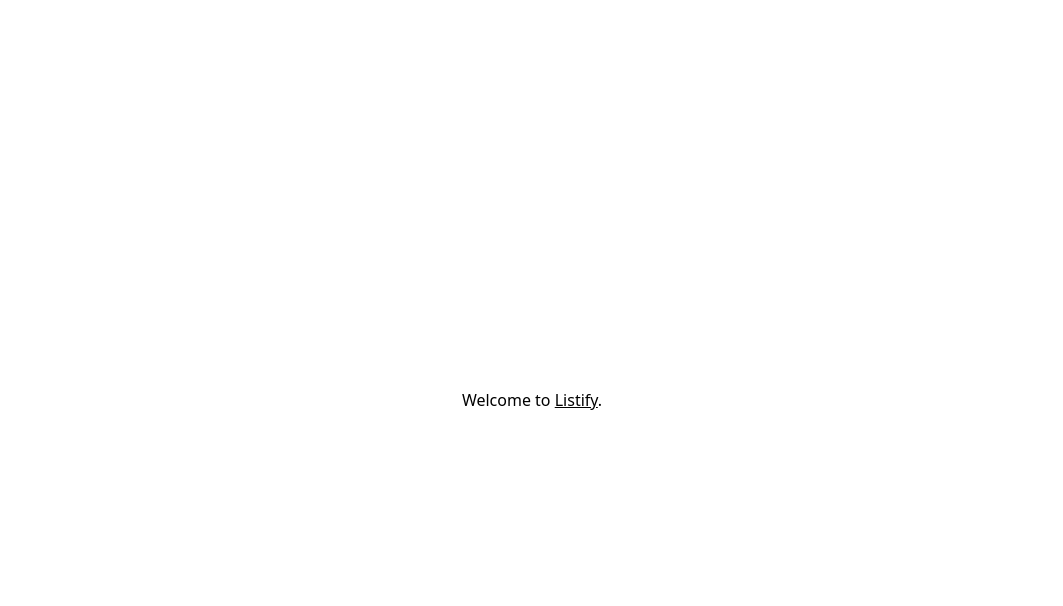
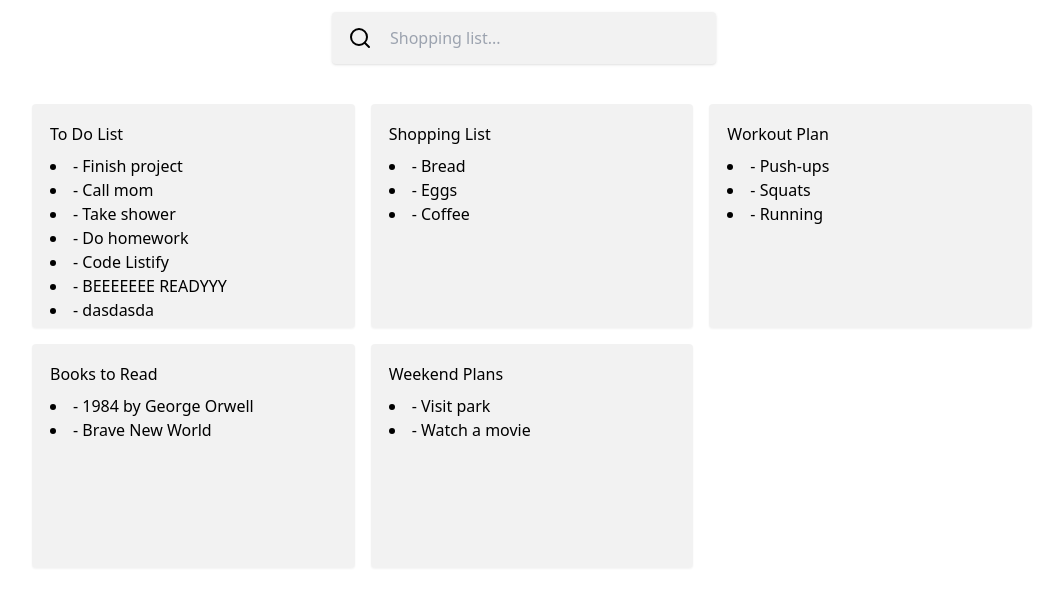
Before and after one commit to kauefraga/listify, a React (Vite) app in the folder apps/frontend/: page / in a window 1280 px wide. Shown: the top 606 px of the page, without its empty margins (108-1171 px from the left). Built offline with nearby package versions, Linux system fonts and the light colour scheme.

Commit message:
Create root page using mocks

```diff
--- /dev/null
+++ b/apps/frontend/src/components/list-item.tsx
@@ -0,0 +1,20 @@
+interface ListItemProps {
+  list: {
+    id: string;
+    name: string;
+    content: string;
+  };
+}
+
+export function ListItem({ list }: ListItemProps) {
+  return (
+    <li className="bg-black/5 overflow-scroll space-y-2 h-56 border-2 border-transparent transition-colors hover:border-pink-400 p-4 rounded shadow-sm">
+      <p className="font-medium">{list.name}</p>
+      <ul className="list-disc list-inside">
+        {list.content.split('\n').map(item => (
+          <li key={item}>{item}</li>
+        ))}
+      </ul>
+    </li>
+  );
+}
--- /dev/null
+++ b/apps/frontend/src/components/list-root.tsx
@@ -0,0 +1,9 @@
+import type { ReactNode } from 'react';
+
+interface ListRootProps {
+  children: ReactNode;
+}
+
+export function ListRoot({ children }: ListRootProps) {
+  return <ul className="grid grid-cols-3 gap-4">{children}</ul>;
+}
--- a/apps/frontend/src/pages/root.css
+++ /dev/null
@@ -1,10 +0,0 @@
-* {
-  margin: 0;
-}
-
-#root {
-  display: flex;
-  justify-content: center;
-  height: 100dvh;
-  align-items: center;
-}
--- a/apps/frontend/src/pages/root.tsx
+++ b/apps/frontend/src/pages/root.tsx
@@ -1,11 +1,65 @@
-import './root.css';
+import { Search } from 'lucide-react';
+import { useState } from 'react';
+import { ListItem } from '../components/list-item';
+import { ListRoot } from '../components/list-root';
 
 export function Root() {
+  const lists = [
+    {
+      id: '1a2b3c4d-5e6f-7g8h-9i10-j11k12l13m14',
+      name: 'To Do List',
+      content:
+        '- Finish project\n- Call mom\n- Take shower\n- Do homework\n- Code Listify\n- BEEEEEEE READYYY\n- dasdasda\n- dasdasdasdas',
+    },
+    {
+      id: '2b3c4d5e-6f7g-8h9i-10j11-k12l13m14n15',
+      name: 'Shopping List',
+      content: '- Bread\n- Eggs\n- Coffee',
+    },
+    {
+      id: '3c4d5e6f-7g8h-9i10-j11k12-l13m14n15o16',
+      name: 'Workout Plan',
+      content: '- Push-ups\n- Squats\n- Running',
+    },
+    {
+      id: '4d5e6f7g-8h9i-10j11-k12l13-m14n15o16p17',
+      name: 'Books to Read',
+      content: '- 1984 by George Orwell\n- Brave New World',
+    },
+    {
+      id: '5e6f7g8h-9i10-j11k12-l13m14-n15o16p17q18',
+      name: 'Weekend Plans',
+      content: '- Visit park\n- Watch a movie',
+    },
+  ];
+
+  const [search, setSearch] = useState('');
+  const filteredLists = lists.filter(list => list.name.toLowerCase().includes(search.toLowerCase()));
+
   return (
-    <>
-      <h1>
-        Welcome to <span style={{ textDecoration: 'underline' }}>Listify</span>.
-      </h1>
-    </>
+    <div className="w-full max-w-5xl mx-auto p-3">
+      <div className="flex flex-col items-center gap-10">
+        <header>
+          <div className="flex items-center -translate-x-5">
+            <Search className="translate-x-10" />
+            <input
+              type="text"
+              className="px-14 w-96 py-3 bg-black/5 shadow outline-none rounded border-2 border-transparent transition-colors focus:border-pink-600 hover:border-pink-400"
+              id="search-input"
+              value={search}
+              onChange={e => setSearch(e.target.value)}
+              placeholder="Shopping list..."
+            />
+          </div>
+        </header>
+        <div className="w-full">
+          <ListRoot>
+            {filteredLists.map(list => (
+              <ListItem key={list.id} list={list} />
+            ))}
+          </ListRoot>
+        </div>
+      </div>
+    </div>
   );
 }
```
